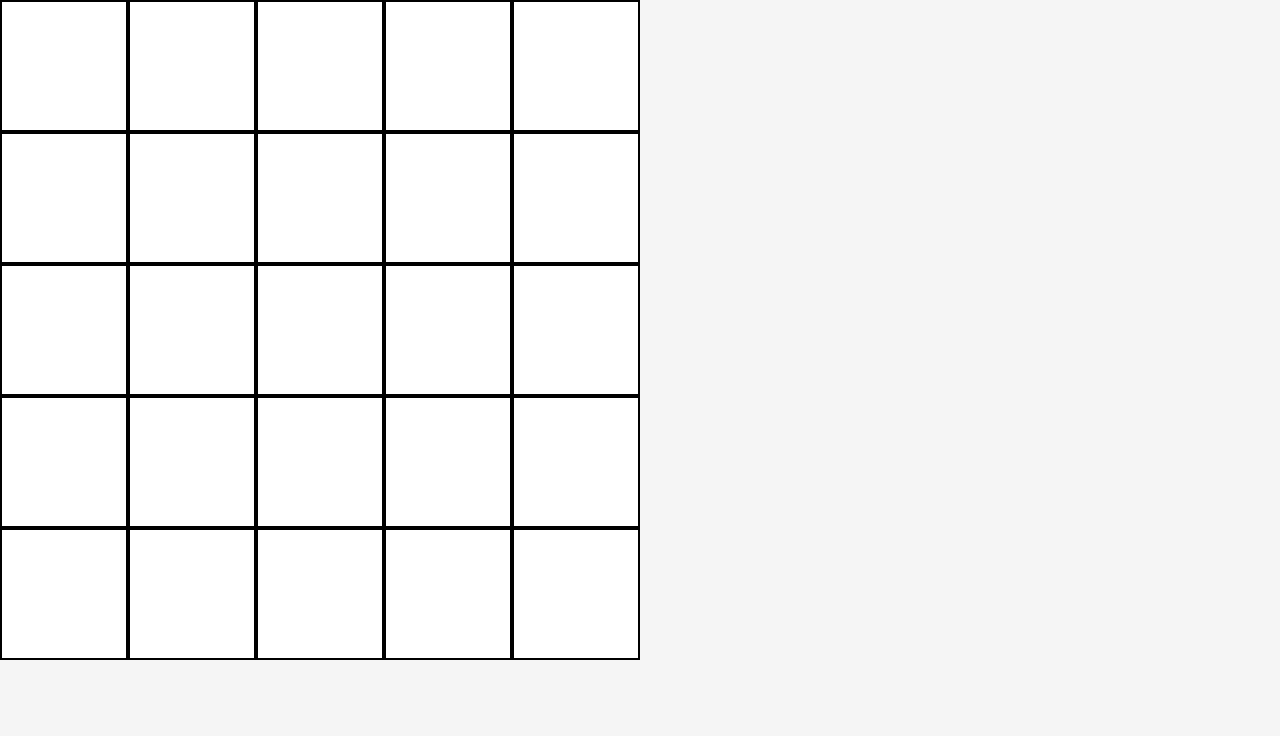
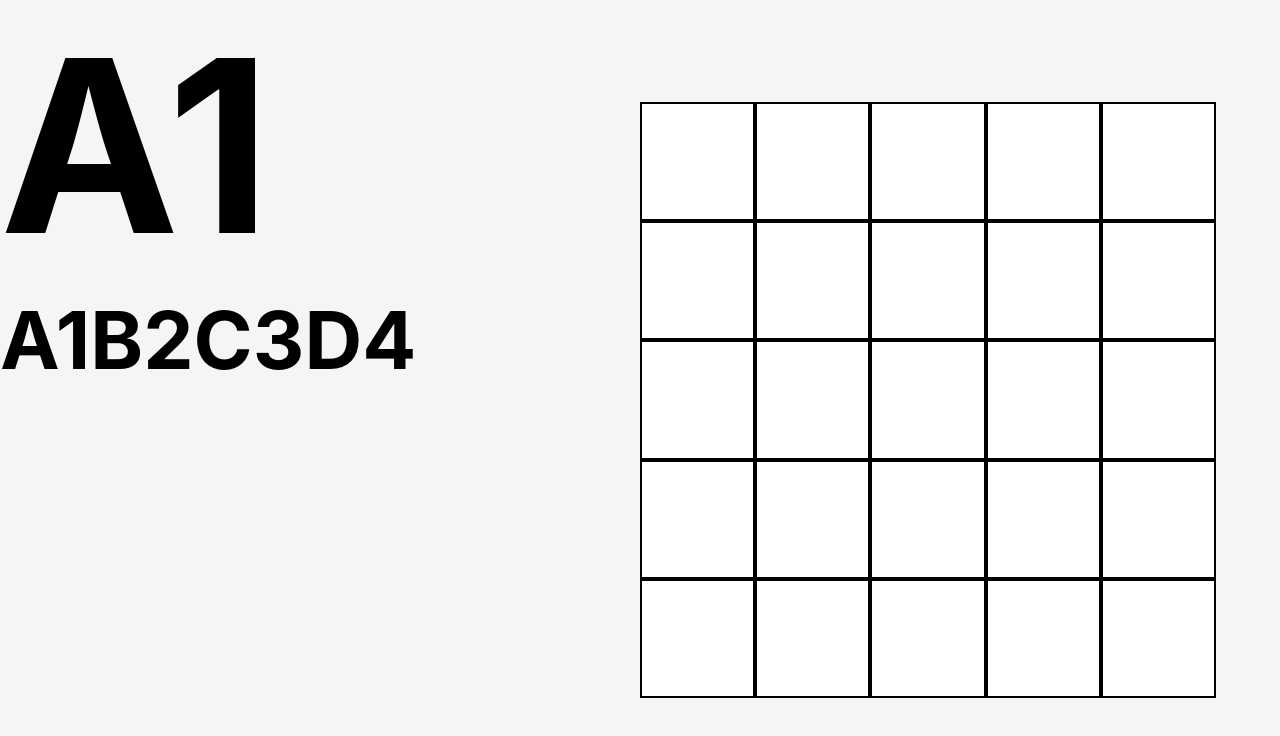
Before and after one commit to DoduRH/pirate-game, a React (Create React App) app: page / in a window 1280 px wide. Shown: the top 736 px of the page. Built offline with nearby package versions, Linux system fonts and the light colour scheme.

Commit message:
Added cord display

```diff
--- a/src/App.css
+++ b/src/App.css
@@ -1,15 +1,46 @@
 body {
   background-color: whitesmoke;
+  height: 100vh;
+}
+
+.gridArea {
+  flex: 1;
+  margin-top: auto;
+  margin-bottom: auto;
+  margin-right: auto;
 }
 
 .gridRow {
   display: flex;
   background-color: white;
-  width: min(50vw, 90vh);
+  width: min(45vw, 90vh);
 }
 
 .gridSquare {
   flex: 1;
-  height: min(10vw, 18vh);
+  height: min(9vw, 18vh);
   border: 2px solid black;
 }
+
+.root {
+  height: 100vh;
+}
+
+.App {
+  display: flex;
+  height: 100vh;
+}
+
+.infoCol {
+  flex: 1;
+}
+
+.cords {
+  font-size: 15em;
+  font-weight: bold;
+}
+
+.history {
+  font-size: 5em;
+  font-weight: bold;
+}
--- a/src/App.tsx
+++ b/src/App.tsx
@@ -1,11 +1,19 @@
 import { setGridSize } from './features/pirateSlice';
 import './App.css';
 import Grid from './components/grid';
+import History from './components/history';
+import CordDisplay from './components/cords';
 
 function App() {
   return (
     <div className="App">
-      <Grid size={5}/>
+      <div className='infoCol'>
+        <CordDisplay />
+        <History />
+      </div>
+      <div className='gridArea'>
+        <Grid size={5} />
+      </div>
     </div>
   );
 }
--- /dev/null
+++ b/src/components/cords.tsx
@@ -0,0 +1,7 @@
+function CordDisplay() {
+    return (
+        <div className='cords'>A1</div>
+    )
+}
+
+export default CordDisplay
--- /dev/null
+++ b/src/components/history.tsx
@@ -0,0 +1,15 @@
+function History() {
+    const hist = [
+        'A1',
+        'B2',
+        'C3',
+        'D4',
+    ]
+    return (
+        <div className="history">
+            {hist}
+        </div>
+    )
+}
+
+export default History
```
